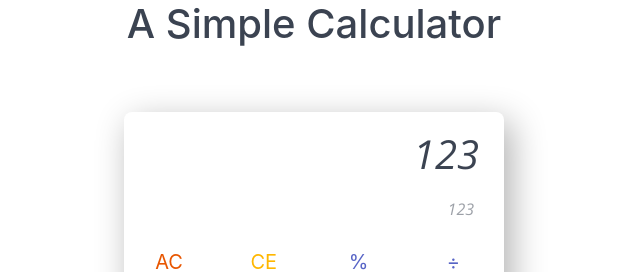
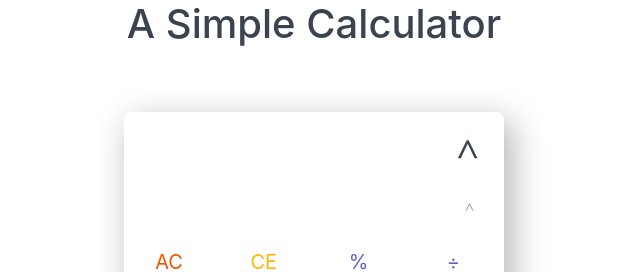
Before and after one commit to saisk8/JS_Calculator, a plain HTML site: page index.html in a window 1280 px wide. Both pictures are taken after a click on the button "+/-". Shown: the top 272 px of the page, 326-966 px from the left. Drawn offline with nearby package versions, Linux system fonts and the light colour scheme.

Commit message:
Activate button operations

```diff
--- a/index.html
+++ b/index.html
@@ -12,11 +12,11 @@
 <body>
     <h1 class="text-center">  A Simple Calculator  </h1>
     <div class="calculator">
-        <div class="text-right display-primary">
-            123
+        <div id="log" class="text-right display-primary">
+            0
         </div>
-        <div class="text-right display-secondary">
-            123
+        <div id="answer" class="text-right display-secondary">
+            0
         </div>
         <div class="button" id="buttons">
 
@@ -43,15 +43,15 @@
 
             <button id="zero" value="0">0</button>
             <button id="point" value=".">.</button>
-            <button id="sign" value="*">+/-</button>
+            <button id="sign" value="^">+/-</button>
             <button class="green" id="equal" value="=">=</button>
 
         </div>
     </div>
     <br>
     <p class="text-center">Designed and coded by <a href="https://www.freecodecamp.org/somanath08">Sai Somanath K.</a></p>
-    <script src="app.js" charset="utf-8"></script>
     <script src="https://cdnjs.cloudflare.com/ajax/libs/jquery/3.2.1/jquery.min.js" integrity="sha256-hwg4gsxgFZhOsEEamdOYGBf13FyQuiTwlAQgxVSNgt4=" crossorigin="anonymous"></script>
+    <script src="js/app.js" charset="utf-8"></script>
 </body>
 
 </html>
--- a/js/app.js
+++ b/js/app.js
@@ -1,4 +1,19 @@
 $(document)
     .ready(function() {
+        var inChar = '';
+        var ans = '';
+        var log = '';
 
+        // Function to take the input on the click of a button
+        $("button")
+            .click(function() {
+                inChar = $(this)
+                    .attr("value");
+                console.log(inChar);
+                $("#log")
+                    .html(inChar);
+                $("#answer")
+                    .text(inChar);
+
+            });
     });
```
